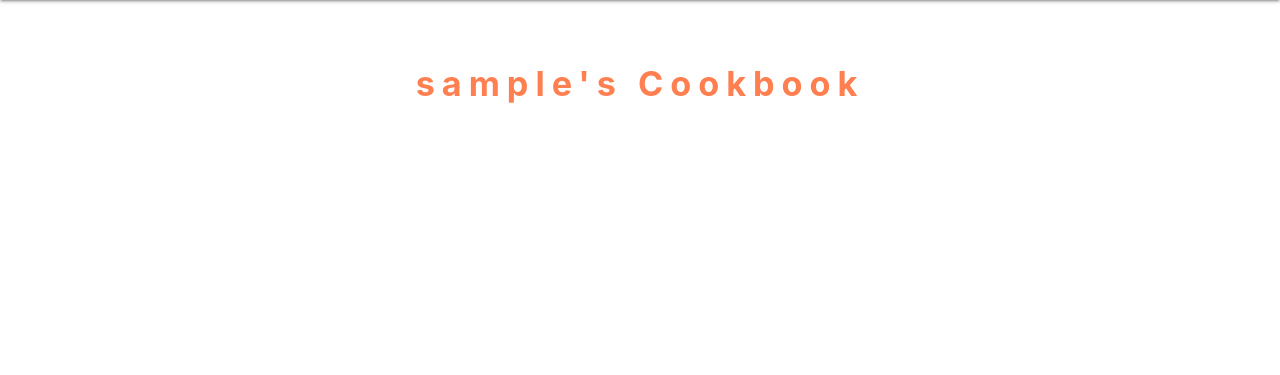
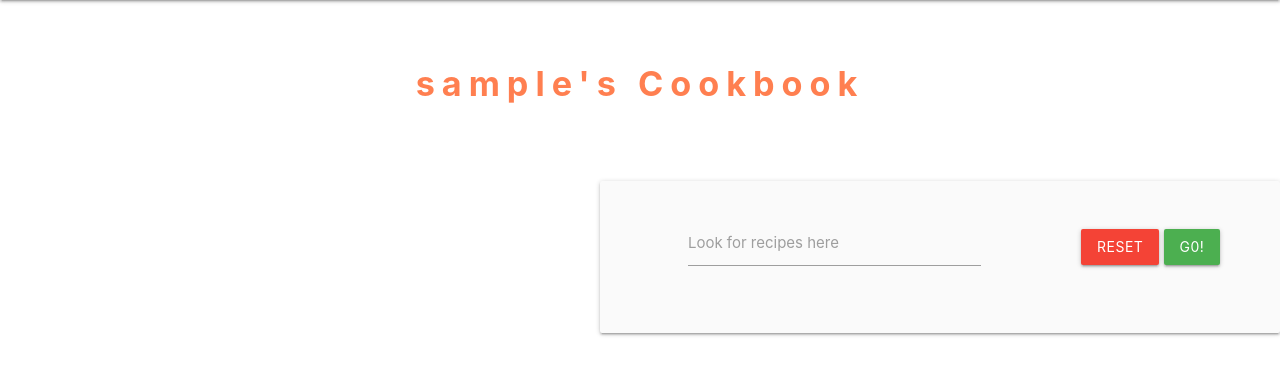
Before and after one commit to Code-Institute-Submissions/SaraSanchezz-3rdMilestoneProject_MayResub, a Flask app: page /profile/1 in a window 1280 px wide. Shown: the part 64-439 px from the top of the page. Run offline with Flask 2, Linux system fonts and the light colour scheme; the visitor is signed in with stand-in values (Sample User, id 1); a database or web service that is not in the repository returns one stand-in record (values such as "Sample title"); some libraries are stand-ins or nearby versions.

Commit message:
Added search function

```diff
--- a/app.py
+++ b/app.py
@@ -4,7 +4,6 @@ from flask import (
     redirect, request, session, url_for)
 from flask_pymongo import PyMongo
 from bson.objectid import ObjectId
-import datetime
 from werkzeug.security import generate_password_hash, check_password_hash
 if os.path.exists("env.py"):
     import env
@@ -47,6 +46,7 @@ def register():
         session["user"] = request.form.get("username").lower
         flash("The Registration is been Successfull!")
         return redirect(url_for("profile", username=session["user"]))
+
     return render_template("register.html")
 
 
@@ -125,7 +125,7 @@ def recipe_description(recipe_id):
 @app.route("/edit_recipe/<recipe_id>", methods=["GET", "POST"])
 def edit_recipe(recipe_id):
     if request.method == "POST":
-        update = {
+        submit = {
             "category_name": request.form.get("category_name"),
             "recipe_name": request.form.get("recipe_name"),
             "ingredients": request.form.getlist("ingredients"),
@@ -133,7 +133,7 @@ def edit_recipe(recipe_id):
             "dietary": request.form.get("dietary_options"),
             "created_by": session["user"]
         }
-        mongo.db.recipes.update({"_id": ObjectId}, update)
+        mongo.db.recipes.update({"_id": ObjectId(recipe_id)}, submit)
         flash("Updated!")
     recipe = mongo.db.recipes.find_one({"_id": ObjectId(recipe_id)})
     categories = mongo.db.categories.find().sort("category_name")
@@ -150,6 +150,13 @@ def delete_recipe(recipe_id):
     return redirect(url_for("get_recipes"))
 
 
+@app.route("/search", methods=["GET", "POST"])
+def search():
+    query = request.form.get("query")
+    recipes = list(mongo.db.recipes.find({"$text": {"$search": query}}))
+    return render_template("recipes.html", recipes=recipes)
+
+
 if __name__ == "__main__":
     app.run(host=os.environ.get("IP"),
             port=int(os.environ.get("PORT")),
--- a/static/css/style.css
+++ b/static/css/style.css
@@ -32,23 +32,26 @@ textarea {
   resize: none;
 }
 
-label textarea{
-    vertical-align: middle;
+
+.collapsible{
+    margin-top: 25px;
+
+}
+.slider{
+    margin-top: 25px;
+
 }
 
-.collapsible{
-    margin-top: 100px;
-    margin-left: 100px;
-}
-
-.slider{
-    margin-top: 100px;
-    margin-right: 100px;
-
-}
 h3{
   color: black;
   font-weight: 700;
   background-color: #3CB371;
 
 }
+.search-box{
+    max-width: 700px;
+    align-content: center;
+    margin-left: 600px;
+    margin-top: 65px;
+
+}
--- a/templates/add_recipe.html
+++ b/templates/add_recipe.html
@@ -69,4 +69,5 @@
    </form>
   </div>
 
+
 {% endblock %}
--- a/templates/edit_recipe.html
+++ b/templates/edit_recipe.html
@@ -70,7 +70,7 @@
 <!--cancel and edit button-->
      <div class="row">
          <div class="col s12 center align">
-            <a href="{{url_for('get_recipes')}}" class="btn-large red darken-2">CANCEL CHANGES</a>
+            <a href="{{ url_for('get_recipes') }}" class="btn-large red darken-2">CANCEL CHANGES</a>
             <button type="submit" class="btn-large green">EDIT RECIPE</button>
          </div>
      </div>
--- a/templates/profile.html
+++ b/templates/profile.html
@@ -2,16 +2,30 @@
 {% block content %}
 
 
-<section >
 
-    <!--card panel-->
+
+    <!--card panel for title-->
     <div class="row">
     <div class="col s12 m8 offset-m2">
-
        <h4 class="center-align light-red-text text-darken-4">
            {{ username }}'s Cookbook
        </h4>
       </div>
     </div>
-</section>
+    <!--card panel for search recipes-->
+    <div class="row card-panel  search-box grey lighten-5">
+        <form action="{{ url_for('search') }}" method="POST" class="col s12">
+            <div class="row valign-wrapper center-align">
+                <div class="input-field col s12 m6 center-align">
+                    <input type="text" name="query" id="query" minlength="2" class="validate" required>
+                    <label for="query">Look for recipes here</label>
+                </div>
+                <div class="col s12 m4">
+                    <a href="{{ url_for('get_recipes')}}" class="red btn">Reset</a>
+                    <button type="submit" class="green btn">G0!</button>
+                </div>
+            </div>
+        </form>
+    </div>
+
 {% endblock %}
```
Also changed, not shown: templates/recipes.html (+21 -15 lines), static/images/t1.jpg (renamed from static/images/thermomix2.jpg), static/images/t2.jpg (added), static/images/t3.jpg (added), static/images/t4.PNG (added), templates/login.html (line endings or trailing spaces).
